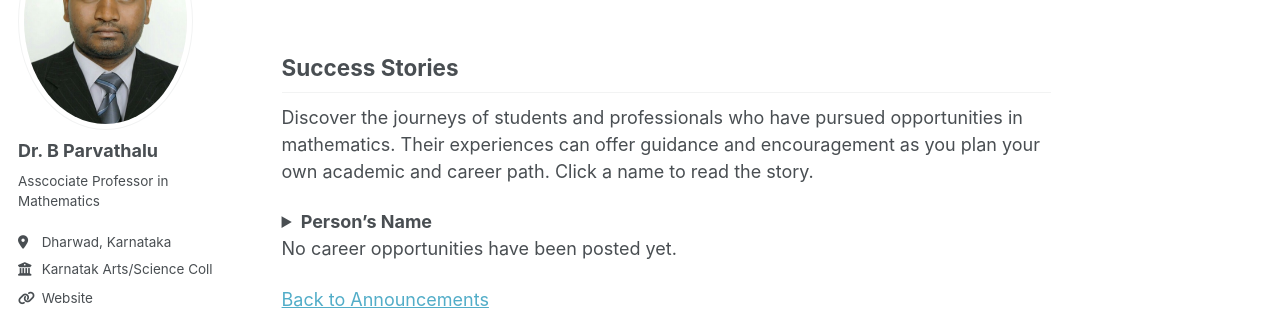
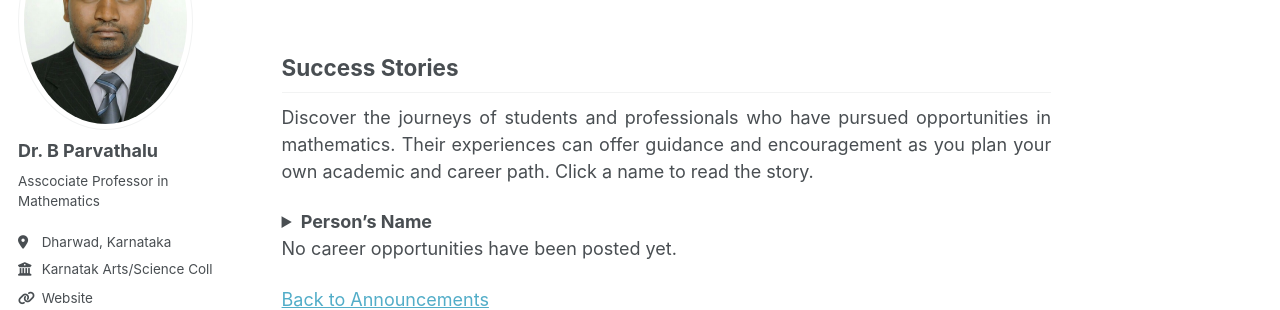
Before and after one commit to drbp-kcd/drbp-kcd.github.io, a Jekyll site: the page built from _announcements/mathematics-career-opportunities.md, in a window 1280 px wide. Shown: the part 189-499 px from the top of the page. Built offline with Jekyll 4.4.1, drawn with Linux system fonts in a browser that asks for light colours; a style sheet for code colours, icons or effects is not loaded.

Commit message:
Update mathematics-career-opportunities.md

```diff
--- a/_announcements/mathematics-career-opportunities.md
+++ b/_announcements/mathematics-career-opportunities.md
@@ -7,6 +7,8 @@ author_profile: true
 order: 2
 excerpt: Information about teaching positions, research opportunities and fellowships.
 ---
+
+<div markdown="1" style="text-align: justify;">
 
 <h2>Success Stories</h2>
 
```
